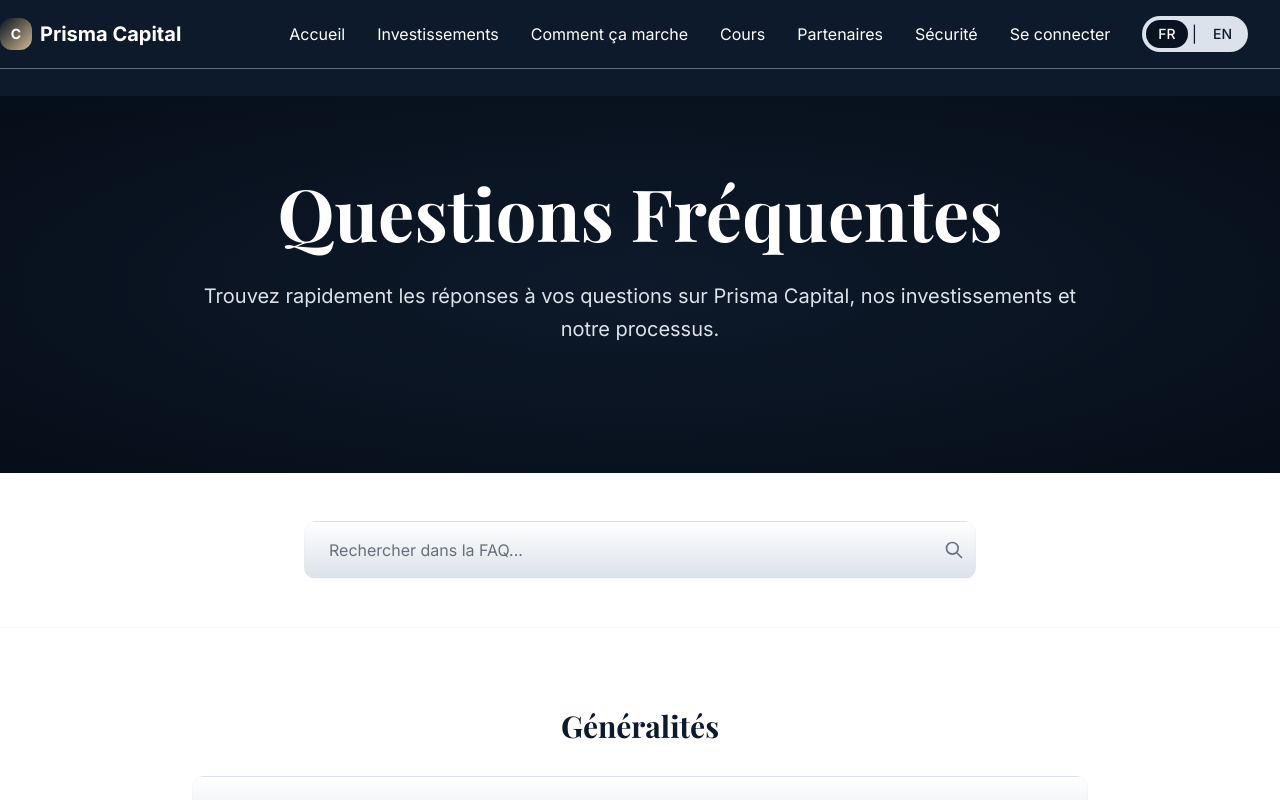
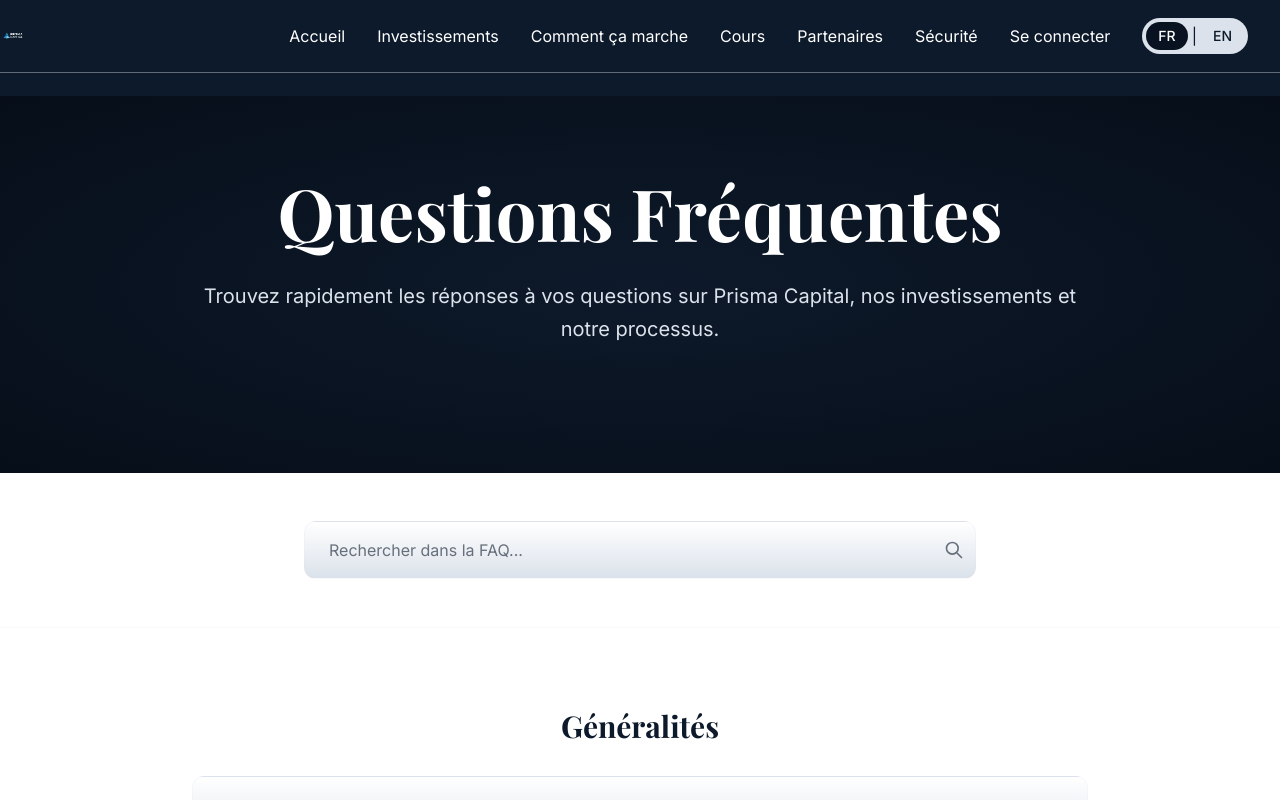
Before and after one commit to 0scarito/prismacapital, a React (Vite) app: page /fr/faq in a window 1280 px wide. Shown: the top 800 px of the page. Built offline with nearby package versions, Linux system fonts and the light colour scheme; the HTML template or start-up script is replaced by a standard one.

Commit message:
Update logo and ensure proper display

```diff
--- a/src/components/Footer.tsx
+++ b/src/components/Footer.tsx
@@ -1,6 +1,7 @@
 import { Linkedin, Shield, FileText, Cookie, Eye } from 'lucide-react';
 import { useLanguage } from '@/contexts/LanguageContext';
 import RiskWarningSlider from './RiskWarningSlider';
+import prismaLogo from '@/assets/prisma-logo.png';
 
 interface FooterProps {
   riskCategory?: string;
@@ -47,12 +48,11 @@ const Footer = ({ riskCategory }: FooterProps) => {
           <div className="lg:col-span-2">
             {/* Logo */}
             <div className="flex items-center space-x-3 mb-6">
-              <div className="w-10 h-10 rounded-xl bg-gradient-prisma flex items-center justify-center">
-                <span className="text-white font-bold text-lg">P</span>
-              </div>
-              <span className="font-heading text-2xl text-white">
-                Prisma Capital Cards
-              </span>
+              <img
+                src={prismaLogo}
+                alt="Prisma Capital Logo"
+                className="h-12 w-auto object-contain"
+              />
             </div>
 
             {/* Mission Statement */}
--- a/src/components/Navigation.tsx
+++ b/src/components/Navigation.tsx
@@ -3,6 +3,7 @@ import { Menu, X } from 'lucide-react';
 import { Link, useNavigate } from 'react-router-dom';
 import { useLanguage } from '@/contexts/LanguageContext';
 import { useAuth } from '@/hooks/useAuth';
+import prismaLogo from '@/assets/prisma-logo.png';
 
 /**
  * Main navigation component with responsive menu
@@ -72,13 +73,12 @@ const Navigation = () => {
       <div className="pr-4 md:pr-8">
         <div className="flex items-center justify-between py-4">
           {/* Logo - Non-interactive, positioned on the left */}
-          <div className="flex items-center space-x-2">
-            <div className="w-8 h-8 rounded-lg bg-gradient-prisma flex items-center justify-center">
-              <span className="text-white font-bold text-sm">C</span>
-            </div>
-            <span className="font-heading text-xl text-foreground">
-              Prisma Capital
-            </span>
+          <div className="flex items-center space-x-3">
+            <img
+              src={prismaLogo}
+              alt="Prisma Capital Logo"
+              className="h-10 w-auto object-contain"
+            />
           </div>
 
           {/* Desktop Navigation */}
--- a/src/pages/Auth.tsx
+++ b/src/pages/Auth.tsx
@@ -7,6 +7,7 @@ import { Card, CardContent, CardDescription, CardHeader, CardTitle } from '@/com
 import { Tabs, TabsContent, TabsList, TabsTrigger } from '@/components/ui/tabs';
 import { useAuth } from '@/hooks/useAuth';
 import { useToast } from '@/hooks/use-toast';
+import prismaLogo from '@/assets/prisma-logo.png';
 
 const Auth = () => {
   const [email, setEmail] = useState('');
@@ -78,9 +79,13 @@ const Auth = () => {
       </Button>
       <Card className="w-full max-w-md">
         <CardHeader className="text-center">
-          <CardTitle className="text-2xl font-bold bg-gradient-to-r from-primary to-primary/80 bg-clip-text text-transparent">
-            Prisma Capital
-          </CardTitle>
+          <div className="flex justify-center mb-4">
+            <img
+              src={prismaLogo}
+              alt="Prisma Capital Logo"
+              className="h-16 w-auto object-contain"
+            />
+          </div>
           <CardDescription>
             Accédez à votre espace personnel
           </CardDescription>
--- a/src/pages/Dashboard.tsx
+++ b/src/pages/Dashboard.tsx
@@ -10,6 +10,7 @@ import { useToast } from '@/hooks/use-toast';
 import { LogOut, Gift, Calendar, Euro, QrCode, TrendingUp, TrendingDown } from 'lucide-react';
 import { useLanguage } from '@/contexts/LanguageContext';
 import { LineChart, Line, XAxis, YAxis, CartesianGrid, Tooltip, ResponsiveContainer } from 'recharts';
+import prismaLogo from '@/assets/prisma-logo.png';
 interface Coupon {
   id: string;
   title: string;
@@ -231,9 +232,11 @@ const Dashboard = () => {
       <header className="bg-background/95 backdrop-blur supports-[backdrop-filter]:bg-background/60 border-b">
         <div className="container mx-auto px-4 py-4 flex justify-between items-center">
           <div className="flex items-center space-x-4">
-            <h1 className="text-2xl font-bold bg-gradient-to-r from-primary to-primary/80 bg-clip-text text-slate-50">
-              Prisma Capital
-            </h1>
+            <img
+              src={prismaLogo}
+              alt="Prisma Capital Logo"
+              className="h-10 w-auto object-contain"
+            />
             <span className="text-slate-50">{t('dashboard.personalSpace')}</span>
           </div>
           <div className="flex items-center space-x-4">
```
Also changed, not shown: src/assets/prisma-logo.png (added).
